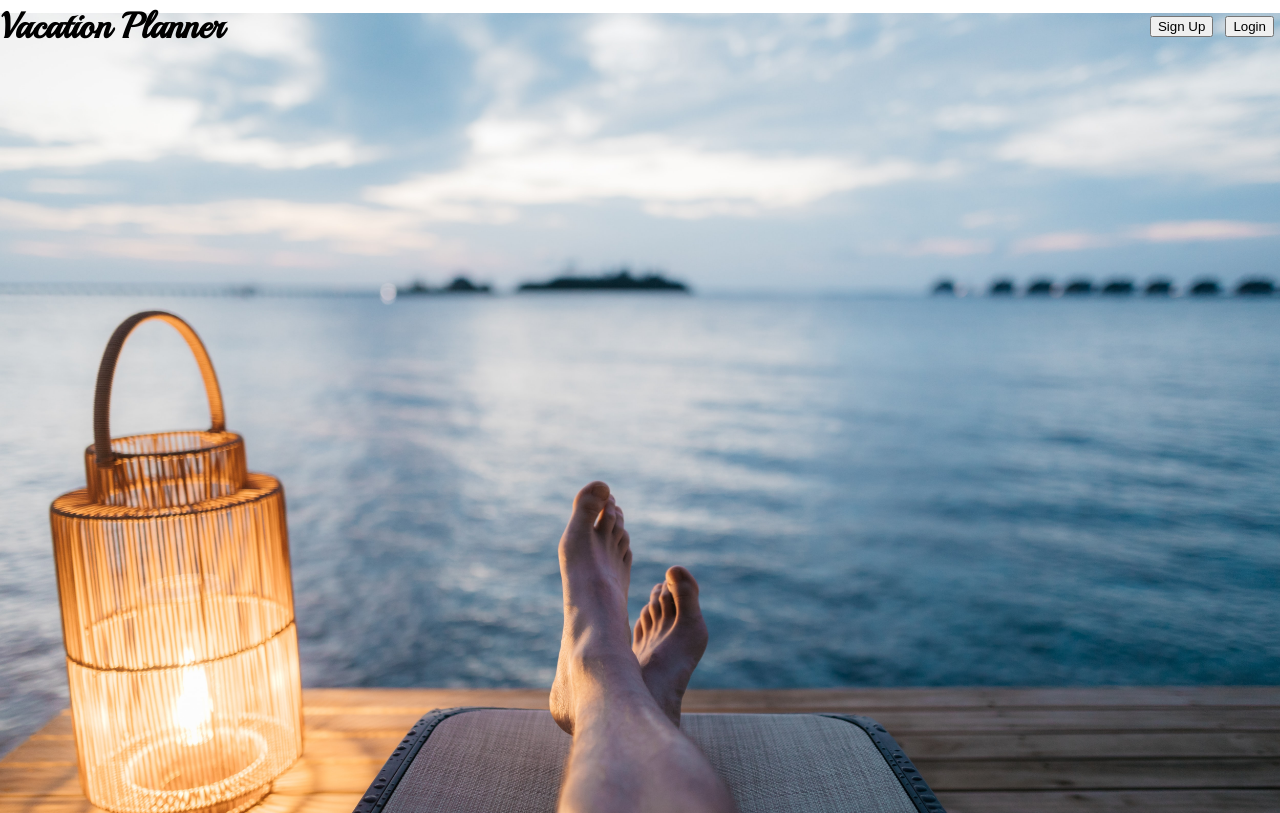
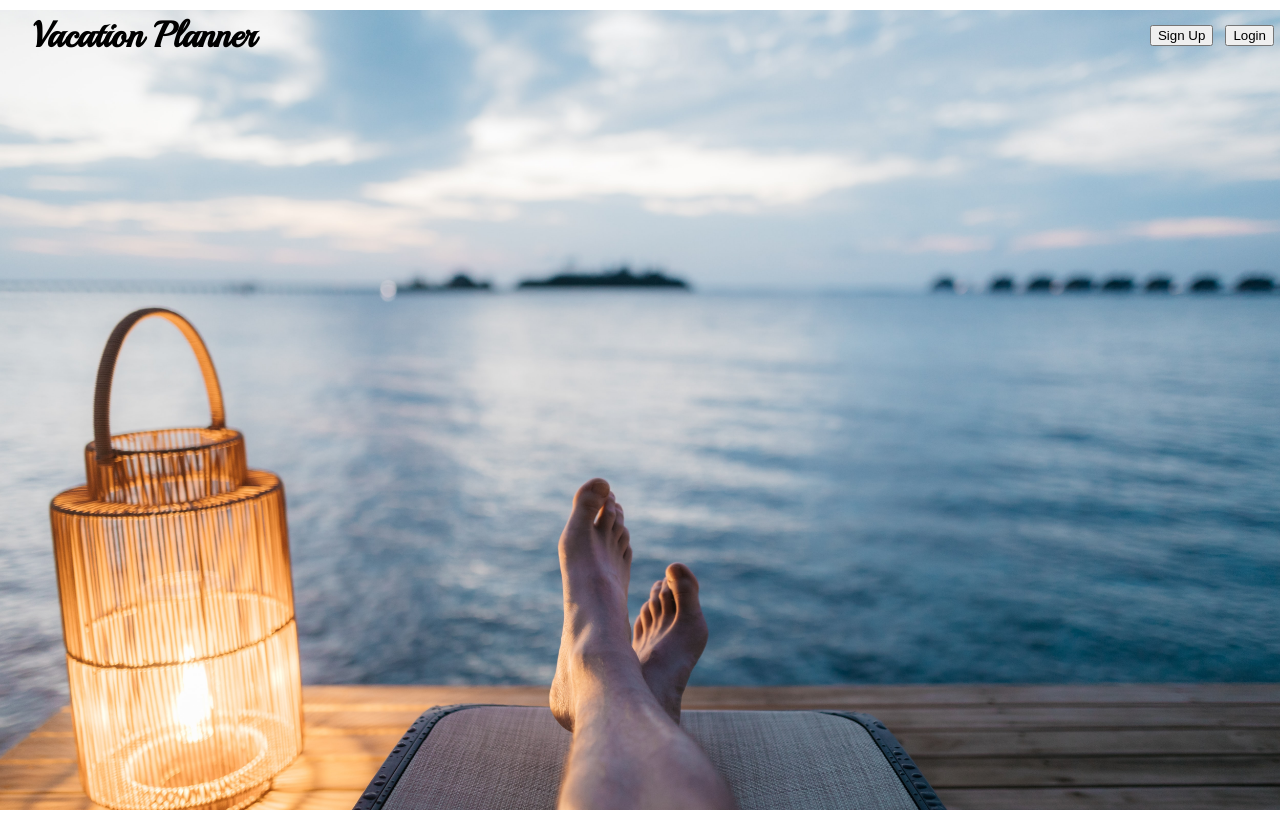
Before and after one commit to hiterharris/vacation-client, a React (Create React App) app: page / in a window 1280 px wide. Built offline with nearby package versions, Linux system fonts and the light colour scheme.

Commit message:
logo spacing

```diff
--- a/package.json
+++ b/package.json
@@ -11,8 +11,12 @@
     "node-sass": "^4.14.1",
     "react": "^16.13.1",
     "react-dom": "^16.13.1",
+    "react-redux": "^7.2.0",
     "react-router-dom": "^5.2.0",
-    "react-scripts": "3.4.1"
+    "react-scripts": "3.4.1",
+    "redux": "^4.0.5",
+    "redux-logger": "^3.0.6",
+    "redux-thunk": "^2.3.0"
   },
   "scripts": {
     "start": "react-scripts start",
--- a/src/components/Nav.js
+++ b/src/components/Nav.js
@@ -1,7 +1,6 @@
 import React from 'react';
 import { Link } from "react-router-dom";
 import '../styles/nav.scss';
-import logo from '../assets/images/sun.png';
 import { useHistory } from 'react-router-dom';
 
 function Nav() {
@@ -39,9 +38,7 @@ function Nav() {
     return (
         <nav className='Nav'>
             <div className='nav-left'>
-                {/* <Link className='link' to="/"><img src={logo} alt='logo' /></Link> */}
                 <Link className='link' to="/"><h1>Vacation Planner</h1></Link>
-
             </div>
             <div className='nav-right'>
                 <ul>
--- a/src/index.js
+++ b/src/index.js
@@ -1,7 +1,6 @@
 import React from 'react';
 import ReactDOM from 'react-dom';
 import App from './App';
-import * as serviceWorker from './serviceWorker';
 
 ReactDOM.render(
   <React.StrictMode>
@@ -9,5 +8,3 @@ ReactDOM.render(
   </React.StrictMode>,
   document.getElementById('root')
 );
-
-serviceWorker.unregister();
--- a/src/styles/home.scss
+++ b/src/styles/home.scss
@@ -7,10 +7,10 @@ body {
     background-size: cover;
     height: 100vh;
     max-width: 100vw;
-    margin-top: -3.15%;
+    margin-top: -4.75%;
 
     @media(max-width: 1200px) {
-        margin-top: -5%;
+        margin-top: -5.75%;
         background-position: center;
     }
 
--- a/src/styles/nav.scss
+++ b/src/styles/nav.scss
@@ -8,15 +8,13 @@
     .nav-left {
         display: flex;
         align-items: center;
+        width: 50%;
 
-        a {
+        .link {
             text-decoration: none;
             color: black;
-
-            // img {
-            //     width: 60%;
-            //     padding: 10% 0% 0% 10%;
-            // }
+            width: 100%;
+            padding: 2% 5%;
         }
 
         h1 {
```
Also changed, not shown: 1 other file (tests, documents, lock files or other folders).
